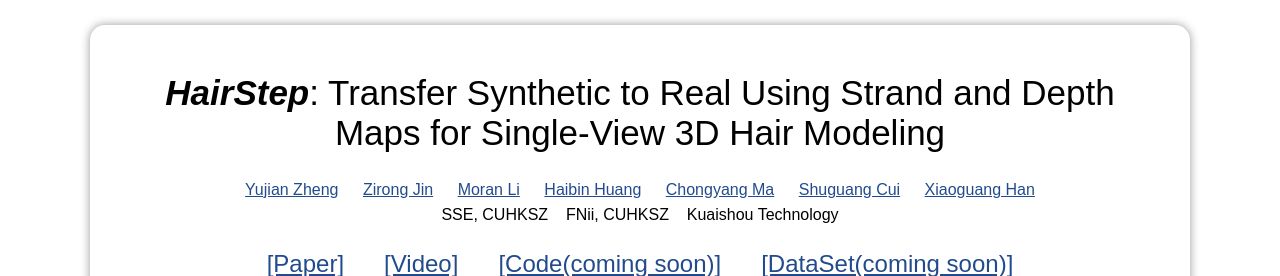
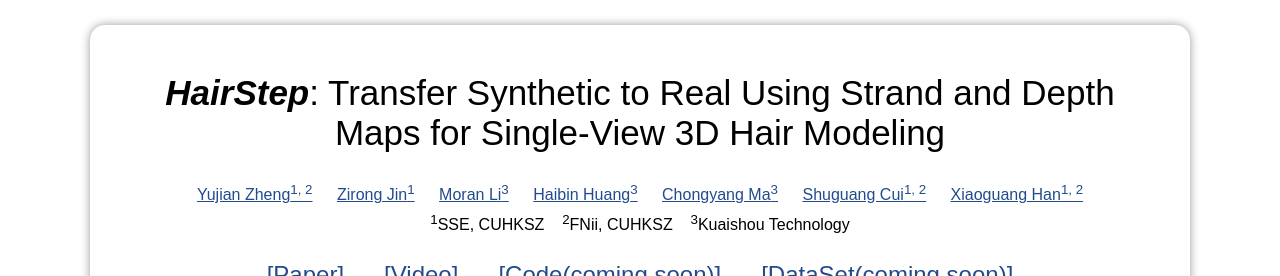
Before and after one commit to PAULYZHENG/paulyzheng.github.io, a Jekyll site: the page research/hairstep/index.html, which Jekyll copies as it is, in a window 1280 px wide and 900 px high, cut to the strip 0-276 px from the top of the window. Built offline with Jekyll 4.4.1, drawn with Linux system fonts in a browser that asks for light colours; nearby versions of some CDN libraries; library files that are not in the unit come from our copies.

Commit message:
Update index.html

```diff
--- a/research/hairstep/index.html
+++ b/research/hairstep/index.html
@@ -199,15 +199,15 @@
         <h1><I><B>HairStep</B></I>: Transfer Synthetic to Real Using Strand and Depth Maps for Single-View 3D Hair Modeling</h1>
 
         <p id="authors">
-            <a href="https://paulyzheng.github.io/about/">Yujian Zheng</a>
-            <a href="https://paulyzheng.github.io/research/hairstep/">Zirong Jin</a>
-            <a href="https://paulyzheng.github.io/research/hairstep/">Moran Li</a>
-            <a href="https://brotherhuang.github.io/">Haibin Huang</a>
-            <a href="http://www.chongyangma.com/">Chongyang Ma</a>
-            <a href="https://sse.cuhk.edu.cn/en/faculty/cuishuguang">Shuguang Cui</a>
-            <a href="https://gaplab.cuhk.edu.cn/">Xiaoguang Han</a><br>
+            <a href="https://paulyzheng.github.io/about/">Yujian Zheng<sup>1, 2</sup></a>
+            <a href="https://paulyzheng.github.io/research/hairstep/">Zirong Jin<sup>1</sup></a>
+            <a href="https://paulyzheng.github.io/research/hairstep/">Moran Li<sup>3</sup></a>
+            <a href="https://brotherhuang.github.io/">Haibin Huang<sup>3</sup></a>
+            <a href="http://www.chongyangma.com/">Chongyang Ma<sup>3</sup></a>
+            <a href="https://sse.cuhk.edu.cn/en/faculty/cuishuguang">Shuguang Cui<sup>1, 2</sup></a>
+            <a href="https://gaplab.cuhk.edu.cn/">Xiaoguang Han<sup>1, 2</sup></a><br>
             <!-- <strong>MIT Computer Science and Artificial Intelligence Laboratory</strong> -->
-            SSE, CUHKSZ&nbsp;&nbsp;&nbsp;&nbsp;FNii, CUHKSZ&nbsp;&nbsp;&nbsp;&nbsp;Kuaishou Technology
+            <sup>1</sup>SSE, CUHKSZ&nbsp;&nbsp;&nbsp;&nbsp;<sup>2</sup>FNii, CUHKSZ&nbsp;&nbsp;&nbsp;&nbsp;<sup>3</sup>Kuaishou Technology
         </p>
 				<font size="+2">
 					<p style="text-align: center;">
```
